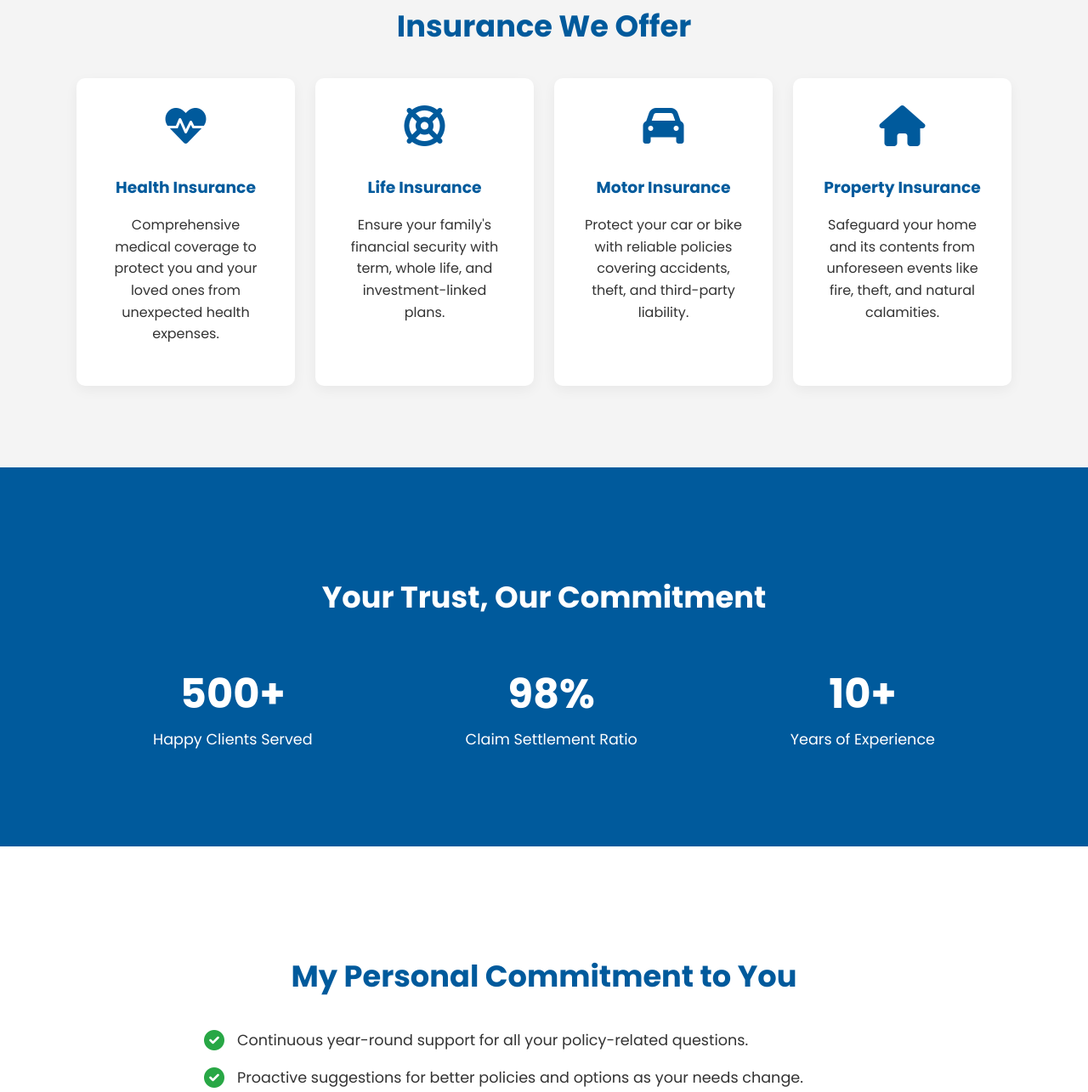
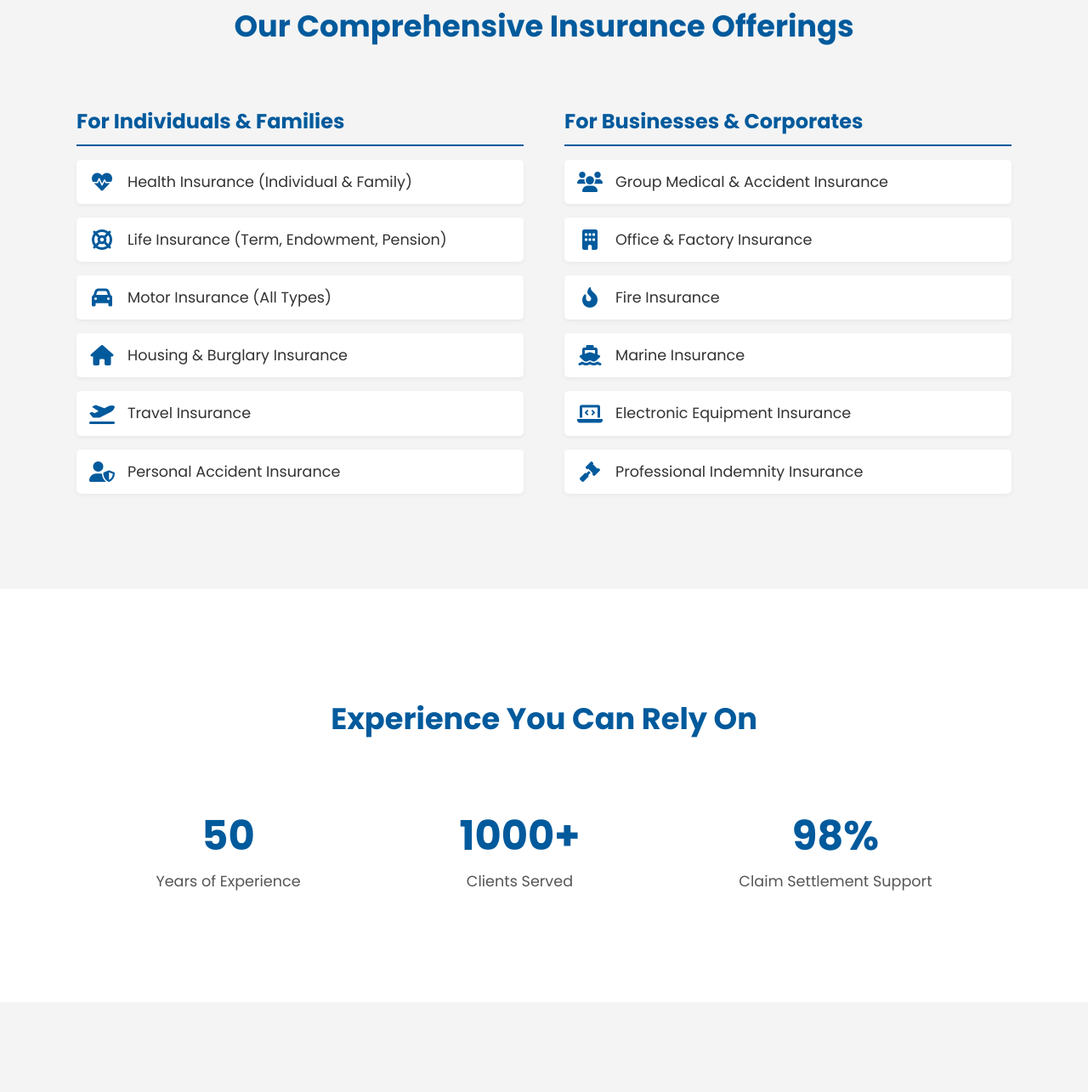
Before and after one commit to Fangs560/Bkrishnamurthy, a plain HTML site: page index.html in a window 1280 px wide. Shown: the part 970-2255 px from the top of the page at 85% size. Drawn offline with Linux system fonts and the light colour scheme.

Commit message:
Updates for experience and photo

```diff
--- a/index.html
+++ b/index.html
@@ -3,13 +3,13 @@
 <head>
     <meta charset="UTF-8">
     <meta name="viewport" content="width=device-width, initial-scale=1.0">
-    <title>B. Krishnamurthy - Professional Insurance Agent</title>
+    <title>B. Krishnamurthy - Your Insurance Advisor</title>
     <link href="https://fonts.googleapis.com/css2?family=Poppins:wght@400;600;700&display=swap" rel="stylesheet">
     <link rel="stylesheet" href="https://cdnjs.cloudflare.com/ajax/libs/font-awesome/6.0.0-beta3/css/all.min.css">
     <style>
         /* --- General Styling --- */
         :root {
-            --primary-color: #005A9C; /* A professional blue */
+            --primary-color: #005A9C; /* Professional blue */
             --secondary-color: #f4f4f4; /* Light grey background */
             --text-color: #333;
             --white-color: #fff;
@@ -39,7 +39,8 @@
         }
 
         h1 { font-size: 2.8rem; }
-        h2 { font-size: 2.2rem; text-align: center; margin-bottom: 2rem; }
+        h2 { font-size: 2.2rem; text-align: center; margin-bottom: 2.5rem; }
+        h3 { font-size: 1.5rem; margin-bottom: 1rem; border-bottom: 2px solid var(--primary-color); padding-bottom: 0.5rem;}
         section { padding: 4rem 0; }
 
         /* --- Hero/Introduction Section --- */
@@ -92,43 +93,46 @@
             background-color: var(--secondary-color);
         }
 
-        .services-grid {
-            display: grid;
-            grid-template-columns: repeat(auto-fit, minmax(250px, 1fr));
-            gap: 1.5rem;
+        .insurance-categories {
+            display: flex;
+            gap: 3rem;
+            flex-wrap: wrap;
         }
 
-        .service-card {
-            background: var(--white-color);
-            padding: 2rem;
-            text-align: center;
-            border-radius: 10px;
-            box-shadow: 0 5px 15px rgba(0, 0, 0, 0.05);
-            transition: transform 0.3s ease, box-shadow 0.3s ease;
+        .category {
+            flex: 1;
+            min-width: 300px;
         }
 
-        .service-card:hover {
-            transform: translateY(-10px);
-            box-shadow: 0 15px 30px rgba(0, 0, 0, 0.1);
+        .insurance-list {
+            list-style: none;
+            padding: 0;
+            margin: 0;
         }
 
-        .service-card i {
-            font-size: 3rem;
-            color: var(--primary-color);
+        .insurance-list li {
+            display: flex;
+            align-items: center;
             margin-bottom: 1rem;
+            font-size: 1.1rem;
+            background: #fff;
+            padding: 12px 15px;
+            border-radius: 5px;
+            box-shadow: 0 2px 5px rgba(0,0,0,0.05);
         }
 
-        .service-card h3 {
-            margin-bottom: 0.5rem;
+        .insurance-list i {
+            color: var(--primary-color);
+            font-size: 1.5rem;
+            margin-right: 15px;
+            width: 30px;
+            text-align: center;
         }
 
         /* --- Statistics Section --- */
         #stats {
-            background-color: var(--primary-color);
-            color: var(--white-color);
+            background-color: var(--white-color);
         }
-
-        #stats h2 { color: var(--white-color); }
 
         .stats-container {
             display: flex;
@@ -139,37 +143,18 @@
 
         .stat-item {
             margin: 1rem;
+            padding: 1rem;
         }
 
         .stat-item .number {
             font-size: 3rem;
             font-weight: 700;
+            color: var(--primary-color);
         }
 
         .stat-item .label {
             font-size: 1.1rem;
-        }
-
-        /* --- Features Section --- */
-        #features {
-            background-color: var(--white-color);
-        }
-        .features-list {
-            list-style: none;
-            padding: 0;
-            max-width: 800px;
-            margin: 0 auto;
-        }
-        .features-list li {
-            font-size: 1.1rem;
-            margin-bottom: 1rem;
-            display: flex;
-            align-items: center;
-        }
-        .features-list i {
-            color: #28a745; /* A success green */
-            margin-right: 15px;
-            font-size: 1.5rem;
+            color: #555;
         }
 
         /* --- Contact Section --- */
@@ -230,9 +215,6 @@
             .hero-photo {
                 margin-bottom: 2rem;
             }
-            .stats-container {
-                flex-direction: column;
-            }
         }
     </style>
 </head>
@@ -241,76 +223,68 @@
     <section id="hero">
         <div class="container" style="display: flex; flex-wrap: wrap; align-items: center;">
             <div class="hero-text">
-                <h1>Securing Your Future, One Policy at a Time</h1>
+                <h1>The Right Insurance for Every Stage of Your Life</h1>
                 <p>
-                    I'm <strong>B. Krishnamurthy</strong>, a dedicated and experienced insurance agent based in Chennai, Tamil Nadu. My mission is to simplify the world of insurance for you and your family, providing clear, honest advice to help you find the perfect coverage for your needs.
+                    I'm <strong>B. Krishnamurthy</strong>, an independent insurance advisor dedicated to finding the perfect policy for your personal and business needs. With <strong>50 years of experience</strong> in the field, I provide clear, reliable guidance to help you secure your future with confidence.
                 </p>
                 <a href="#contact" class="cta-button">Contact Me</a>
             </div>
             <div class="hero-photo">
-                <img src="https://via.placeholder.com/400" alt="B. Krishnamurthy, Insurance Agent">
+                <img src="BK1.jpg" alt="B. Krishnamurthy, Insurance Agent">
             </div>
         </div>
     </section>
 
     <section id="services">
         <div class="container">
-            <h2>Insurance We Offer</h2>
-            <div class="services-grid">
-                <div class="service-card">
-                    <i class="fas fa-heartbeat"></i>
-                    <h3>Health Insurance</h3>
-                    <p>Comprehensive medical coverage to protect you and your loved ones from unexpected health expenses.</p>
+            <h2>Our Comprehensive Insurance Offerings</h2>
+            <div class="insurance-categories">
+
+                <div class="category">
+                    <h3>For Individuals & Families</h3>
+                    <ul class="insurance-list">
+                        <li><i class="fas fa-heartbeat"></i>Health Insurance (Individual & Family)</li>
+                        <li><i class="fas fa-life-ring"></i>Life Insurance (Term, Endowment, Pension)</li>
+                        <li><i class="fas fa-car"></i>Motor Insurance (All Types)</li>
+                        <li><i class="fas fa-home"></i>Housing & Burglary Insurance</li>
+                        <li><i class="fas fa-plane-departure"></i>Travel Insurance</li>
+                        <li><i class="fas fa-user-shield"></i>Personal Accident Insurance</li>
+                    </ul>
                 </div>
-                <div class="service-card">
-                    <i class="fas fa-life-ring"></i>
-                    <h3>Life Insurance</h3>
-                    <p>Ensure your family's financial security with term, whole life, and investment-linked plans.</p>
+
+                <div class="category">
+                    <h3>For Businesses & Corporates</h3>
+                    <ul class="insurance-list">
+                        <li><i class="fas fa-users"></i>Group Medical & Accident Insurance</li>
+                        <li><i class="fas fa-building"></i>Office & Factory Insurance</li>
+                        <li><i class="fas fa-fire-alt"></i>Fire Insurance</li>
+                        <li><i class="fas fa-ship"></i>Marine Insurance</li>
+                        <li><i class="fas fa-laptop-code"></i>Electronic Equipment Insurance</li>
+                        <li><i class="fas fa-gavel"></i>Professional Indemnity Insurance</li>
+                    </ul>
                 </div>
-                <div class="service-card">
-                    <i class="fas fa-car"></i>
-                    <h3>Motor Insurance</h3>
-                    <p>Protect your car or bike with reliable policies covering accidents, theft, and third-party liability.</p>
-                </div>
-                <div class="service-card">
-                    <i class="fas fa-home"></i>
-                    <h3>Property Insurance</h3>
-                    <p>Safeguard your home and its contents from unforeseen events like fire, theft, and natural calamities.</p>
-                </div>
-                 </div>
+
+            </div>
         </div>
     </section>
 
     <section id="stats">
         <div class="container">
-            <h2>Your Trust, Our Commitment</h2>
+            <h2>Experience You Can Rely On</h2>
             <div class="stats-container">
                 <div class="stat-item">
-                    <div class="number">500+</div>
-                    <div class="label">Happy Clients Served</div>
+                    <div class="number">50</div>
+                    <div class="label">Years of Experience</div>
+                </div>
+                <div class="stat-item">
+                    <div class="number">1000+</div>
+                    <div class="label">Clients Served</div>
                 </div>
                 <div class="stat-item">
                     <div class="number">98%</div>
-                    <div class="label">Claim Settlement Ratio</div>
-                </div>
-                <div class="stat-item">
-                    <div class="number">10+</div>
-                    <div class="label">Years of Experience</div>
+                    <div class="label">Claim Settlement Support</div>
                 </div>
             </div>
-        </div>
-    </section>
-
-    <section id="features">
-        <div class="container">
-            <h2>My Personal Commitment to You</h2>
-            <ul class="features-list">
-                <li><i class="fas fa-check-circle"></i>Continuous year-round support for all your policy-related questions.</li>
-                <li><i class="fas fa-check-circle"></i>Proactive suggestions for better policies and options as your needs change.</li>
-                <li><i class="fas fa-check-circle"></i>Hassle-free handling of all your policy renewals and paperwork.</li>
-                <li><i class="fas fa-check-circle"></i>Complete guidance and support during the entire claim process.</li>
-                <li><i class="fas fa-check-circle"></i>Personalized portfolio management to ensure you have the best coverage.</li>
-            </ul>
         </div>
     </section>
 
@@ -319,7 +293,7 @@
             <h2>Ready to Secure Your Peace of Mind?</h2>
             <p>Let's have a no-obligation chat about your insurance needs. Contact me today!</p>
             <div class="contact-buttons">
-                <a href="tel:+919840765609" class="contact-btn call-btn"><i class="fas fa-phone"></i> Give a Call</a>
+                <a href="tel:+919444239409" class="contact-btn call-btn"><i class="fas fa-phone"></i> Give a Call</a>
                 <a href="http://wa.me/+919840765609" target="_blank" class="contact-btn whatsapp-btn"><i class="fab fa-whatsapp"></i> Send a WhatsApp</a>
                 <a href="mailto:theinsurancepark@gmail.com" class="contact-btn email-btn"><i class="fas fa-envelope"></i> Send an Email</a>
             </div>
```
Also changed, not shown: BK1.jpg (added).
